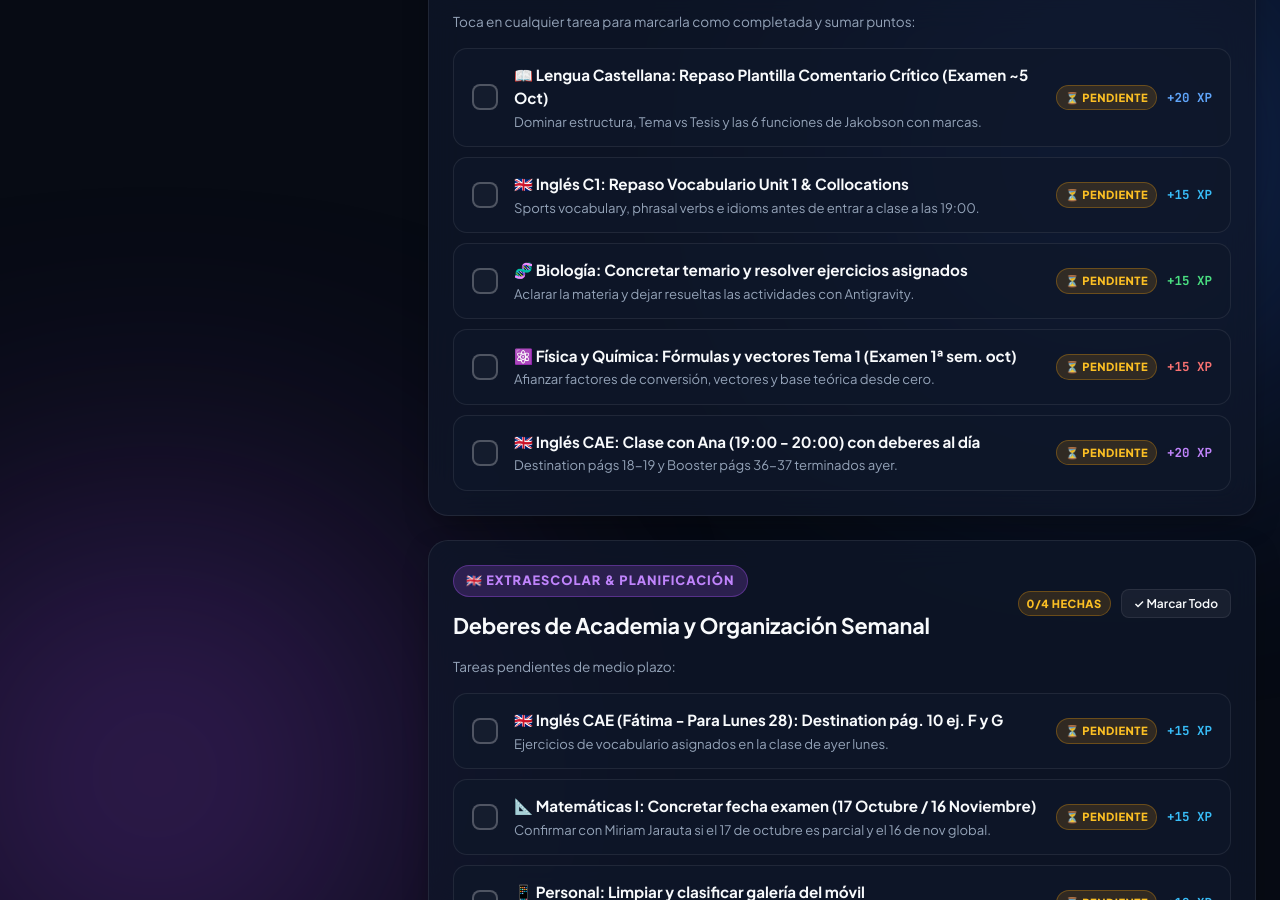
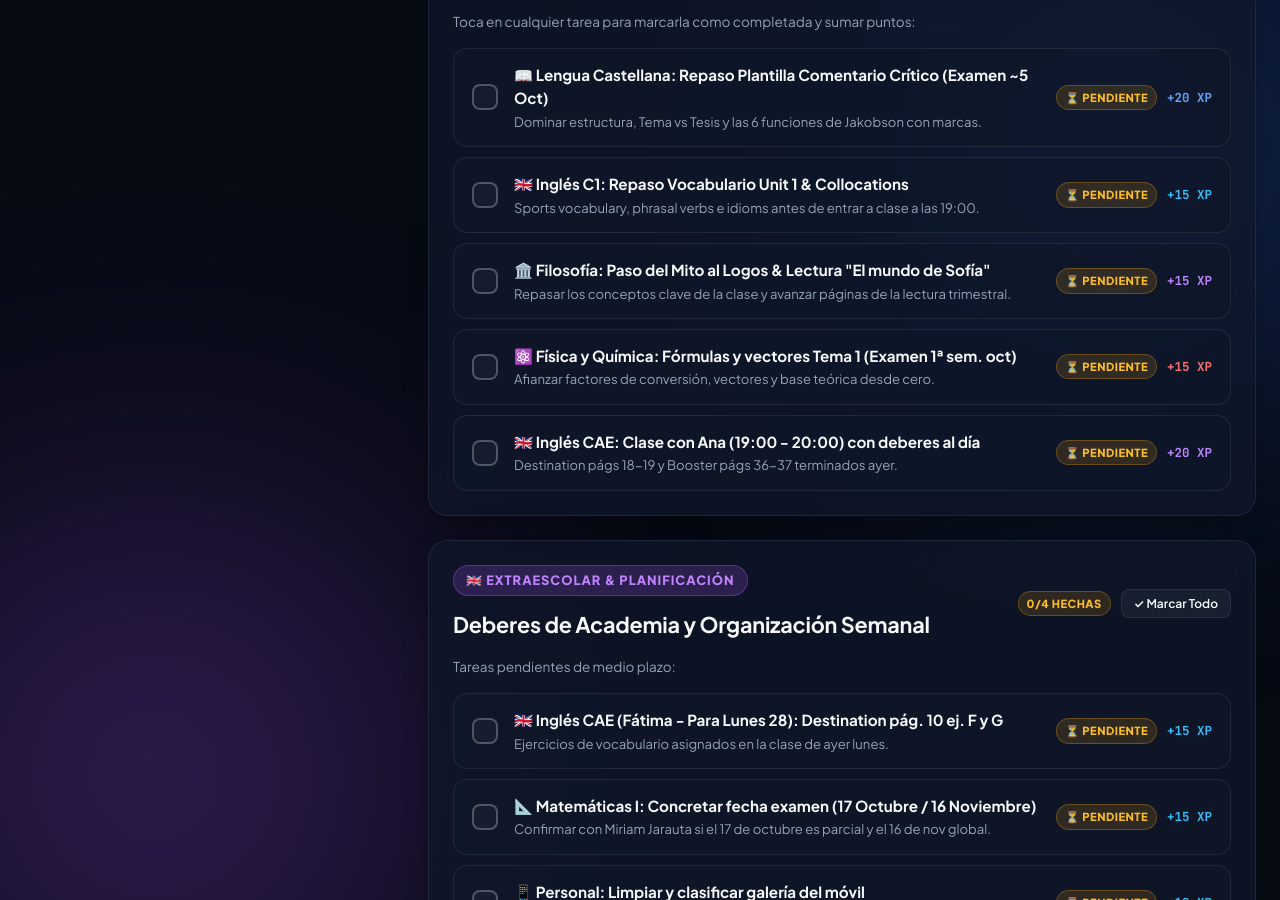
Before and after one commit to angelTomo9/angelTomo9.github.io, a Jekyll site: the page apps/bachillerato/index.html, which Jekyll copies as it is, in a window 1280 px wide and 900 px high, scrolled down 1866 px. Built offline with Jekyll 4.4.1, drawn with Linux system fonts in a browser that asks for light colours.

Commit message:
Correct padel to wednesday and replace biologia with filosofia

```diff
--- a/apps/bachillerato/app.js
+++ b/apps/bachillerato/app.js
@@ -18,7 +18,7 @@ const defaultTasks = {
   // Miércoles 23 - Misiones de la tarde
   'task-lengua-comentario': { title: 'Lengua Castellana: Repaso Plantilla Comentario Crítico', xp: 20, completed: false, group: 'today' },
   'task-ingles-vocab': { title: 'Inglés C1: Repaso Vocabulario Unit 1 & Collocations', xp: 15, completed: false, group: 'today' },
-  'task-bio-intro': { title: 'Biología: Concretar temario y resolver ejercicios asignados', xp: 15, completed: false, group: 'today' },
+  'task-filo-intro': { title: 'Filosofía: Paso del Mito al Logos & "El mundo de Sofía"', xp: 15, completed: false, group: 'today' },
   'task-fisica-t1': { title: 'Física y Química: Fórmulas y vectores Tema 1', xp: 15, completed: false, group: 'today' },
   'task-clase-ana': { title: 'Inglés CAE: Clase con Ana (19:00 - 20:00) con deberes al día', xp: 20, completed: false, group: 'today' },
 
--- a/apps/bachillerato/index.html
+++ b/apps/bachillerato/index.html
@@ -369,18 +369,18 @@
                 </div>
               </li>
 
-              <!-- Tarea: Biología -->
-              <li id="task-bio-intro" class="task-card" onclick="toggleTask('task-bio-intro')">
+              <!-- Tarea: Filosofía -->
+              <li id="task-filo-intro" class="task-card" onclick="toggleTask('task-filo-intro')">
                 <div class="custom-checkbox">
                   <svg viewBox="0 0 24 24"><polyline points="20 6 9 17 4 12"></polyline></svg>
                 </div>
                 <div class="task-content">
-                  <strong class="task-title">🧬 Biología: Concretar temario y resolver ejercicios asignados</strong>
-                  <span class="task-desc">Aclarar la materia y dejar resueltas las actividades con Antigravity.</span>
+                  <strong class="task-title">🏛️ Filosofía: Paso del Mito al Logos & Lectura "El mundo de Sofía"</strong>
+                  <span class="task-desc">Repasar los conceptos clave de la clase y avanzar páginas de la lectura trimestral.</span>
                 </div>
                 <div class="task-meta">
                   <span class="status-tag tag-pending">⏳ PENDIENTE</span>
-                  <span class="xp-pill-badge" style="color: #4ade80;">+15 XP</span>
+                  <span class="xp-pill-badge" style="color: #c084fc;">+15 XP</span>
                 </div>
               </li>
 
```
